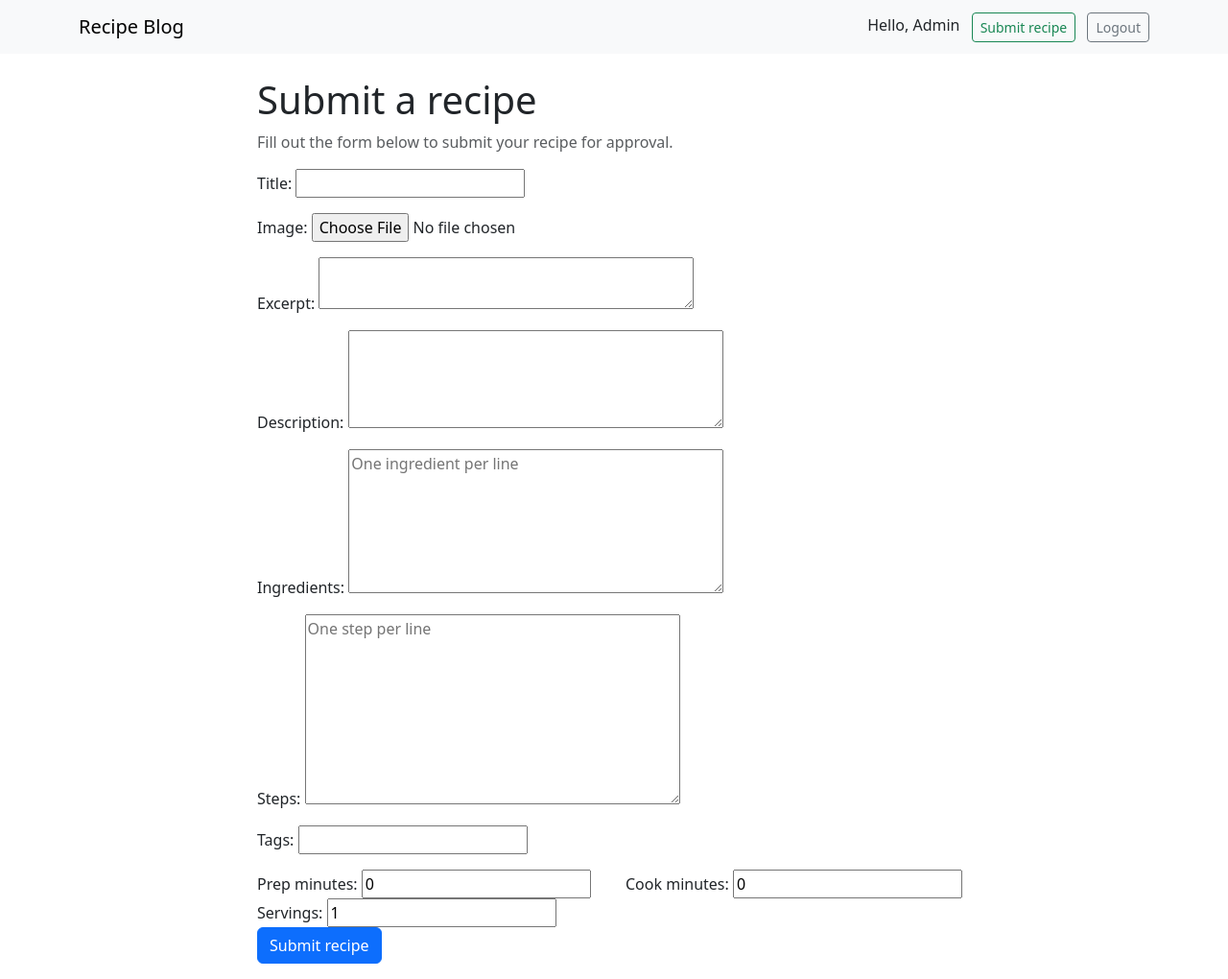
After one commit to DanBaloiu/recipe-share-site, a Django app: page /recipe/new/ in a window 1280 px wide. The commit adds this page. Shown: the whole page at 96% size. Run offline with Django 4.2, Linux system fonts and the light colour scheme; a user stored in the database is signed in.

Commit message:
Add submit recipe for front-end recipe submission for aproval

```diff
--- a/recipes/forms.py
+++ b/recipes/forms.py
@@ -13,6 +13,36 @@ class CommentForm(forms.ModelForm):
             "body": forms.Textarea(attrs={"rows": 3, "placeholder": "Write a helpful comment…"})
         }
         labels = {"body": ""}
+
+
+from django import forms
+from .models import Recipe
+
+
+class RecipeForm(forms.ModelForm):
+    """Form for users to submit recipes from the front-end."""
+    class Meta:
+        model = Recipe
+        # intentionally include slug so view can leave it blank and we'll auto-generate
+        # remove 'slug' and 'status' from the front-end form; they are generated/controlled server-side
+        fields = [
+            "title",
+            "image",
+            "excerpt",
+            "description",
+            "ingredients",
+            "steps",
+            "tags",
+            "prep_minutes",
+            "cook_minutes",
+            "servings",
+        ]
+        widgets = {
+            "excerpt": forms.Textarea(attrs={"rows": 2}),
+            "description": forms.Textarea(attrs={"rows": 4}),
+            "ingredients": forms.Textarea(attrs={"rows": 6, "placeholder": "One ingredient per line"}),
+            "steps": forms.Textarea(attrs={"rows": 8, "placeholder": "One step per line"}),
+        }
 from django import forms
 from .models import Comment
 
--- /dev/null
+++ b/recipes/templates/recipes/recipe_create.html
@@ -0,0 +1,56 @@
+{% extends "base.html" %}
+{% block title %}Submit a recipe{% endblock %}
+{% block content %}
+<div class="col-md-8 mx-auto">
+  <h1>Submit a recipe</h1>
+  <p class="text-muted">Fill out the form below to submit your recipe for approval.</p>
+  <form method="post" enctype="multipart/form-data">
+    {% csrf_token %}
+    {{ form.non_field_errors }}
+    <div class="mb-3">
+      {{ form.title.label_tag }}
+      {{ form.title }}
+    </div>
+    <div class="mb-3">
+      {{ form.image.label_tag }}
+      {{ form.image }}
+    </div>
+    <div class="mb-3">
+      {{ form.excerpt.label_tag }}
+      {{ form.excerpt }}
+    </div>
+    <div class="mb-3">
+      {{ form.description.label_tag }}
+      {{ form.description }}
+    </div>
+    <div class="mb-3">
+      {{ form.ingredients.label_tag }}
+      {{ form.ingredients }}
+    </div>
+    <div class="mb-3">
+      {{ form.steps.label_tag }}
+      {{ form.steps }}
+    </div>
+    <div class="mb-3">
+      {{ form.tags.label_tag }}
+      {{ form.tags }}
+    </div>
+    <div class="row">
+      <div class="col">
+        {{ form.prep_minutes.label_tag }}
+        {{ form.prep_minutes }}
+      </div>
+      <div class="col">
+        {{ form.cook_minutes.label_tag }}
+        {{ form.cook_minutes }}
+      </div>
+      <div class="col">
+        {{ form.servings.label_tag }}
+        {{ form.servings }}
+      </div>
+    </div>
+    {# status is set server-side and not exposed to front-end users #}
+    <button class="btn btn-primary">Submit recipe</button>
+  </form>
+</div>
+{% endblock %}
--- a/recipes/urls.py
+++ b/recipes/urls.py
@@ -4,6 +4,7 @@ from . import views
 
 urlpatterns = [
     path("", views.RecipeListView.as_view(), name="recipe_list"),
+    path("recipe/new/", views.recipe_create, name="recipe_create"),
     path("recipe/<slug:slug>/", views.recipe_detail, name="recipe_detail"),
     path("comment/<int:pk>/edit/", views.comment_edit, name="comment_edit"),
     path("comment/<int:pk>/delete/", views.comment_delete, name="comment_delete"),
--- a/recipes/views.py
+++ b/recipes/views.py
@@ -10,6 +10,11 @@ from .models import Comment
 from .forms import CommentForm
 from django.contrib.auth.forms import UserCreationForm
 from django.contrib.auth import login
+from django.contrib.auth.decorators import login_required
+from django.utils.text import slugify
+from django.urls import reverse
+from django.views.generic.edit import CreateView
+from .forms import RecipeForm
 
 # Create your views here.
 
@@ -154,6 +159,35 @@ def signup_view(request):
     return render(request, "registration/signup.html", {"form": form})
 
 
+@login_required
+def recipe_create(request):
+    """Allow logged-in users to submit a recipe for admin approval."""
+    if request.method == "POST":
+        form = RecipeForm(request.POST, request.FILES)
+        if form.is_valid():
+            recipe = form.save(commit=False)
+            # ensure author
+            recipe.author = request.user
+            # auto-generate a unique slug if not provided
+            base = slugify(recipe.title)[:200]
+            slug = base
+            i = 1
+            while Recipe.objects.filter(slug=slug).exists():
+                slug = f"{base}-{i}"
+                i += 1
+            recipe.slug = slug
+            # always save user submissions as draft for admin approval
+            recipe.status = "draft"
+            recipe.save()
+            messages.success(request, "Recipe submitted — pending admin approval.")
+            return redirect("recipe_detail", slug=recipe.slug)
+        else:
+            messages.error(request, "Please fix the errors and try again.")
+    else:
+        form = RecipeForm()
+    return render(request, "recipes/recipe_create.html", {"form": form})
+
+
 def comment_edit(request, pk):
     """Allow a user to edit their own comment; edited comments require re-approval."""
     comment = get_object_or_404(Comment, pk=pk)
--- a/templates/base.html
+++ b/templates/base.html
@@ -18,6 +18,7 @@
     <div class="ms-auto">
       {% if user.is_authenticated %}
         <span class="me-2">Hello, {{ user.get_username }}</span>
+        <a href="{% url 'recipe_create' %}" class="btn btn-outline-success btn-sm me-2">Submit recipe</a>
         <!-- Trigger logout confirmation modal -->
         <button class="btn btn-outline-secondary btn-sm" data-bs-toggle="modal" data-bs-target="#logoutConfirmModal">Logout</button>
       {% else %}
```
